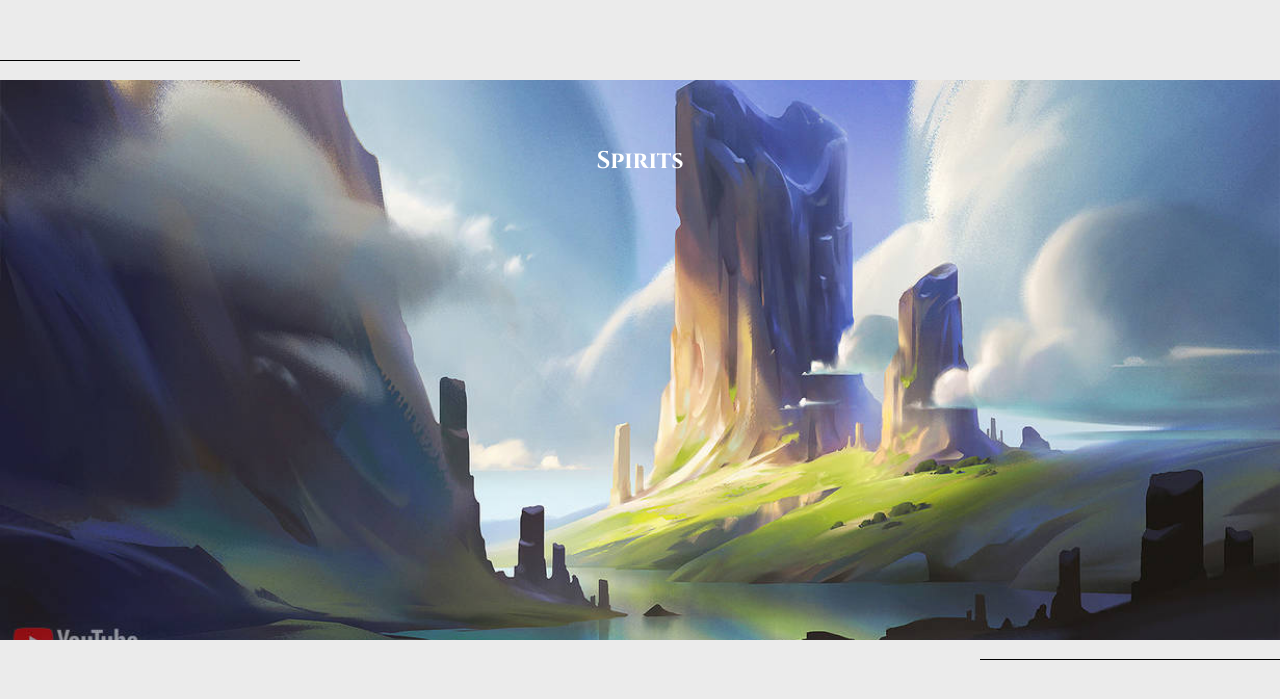
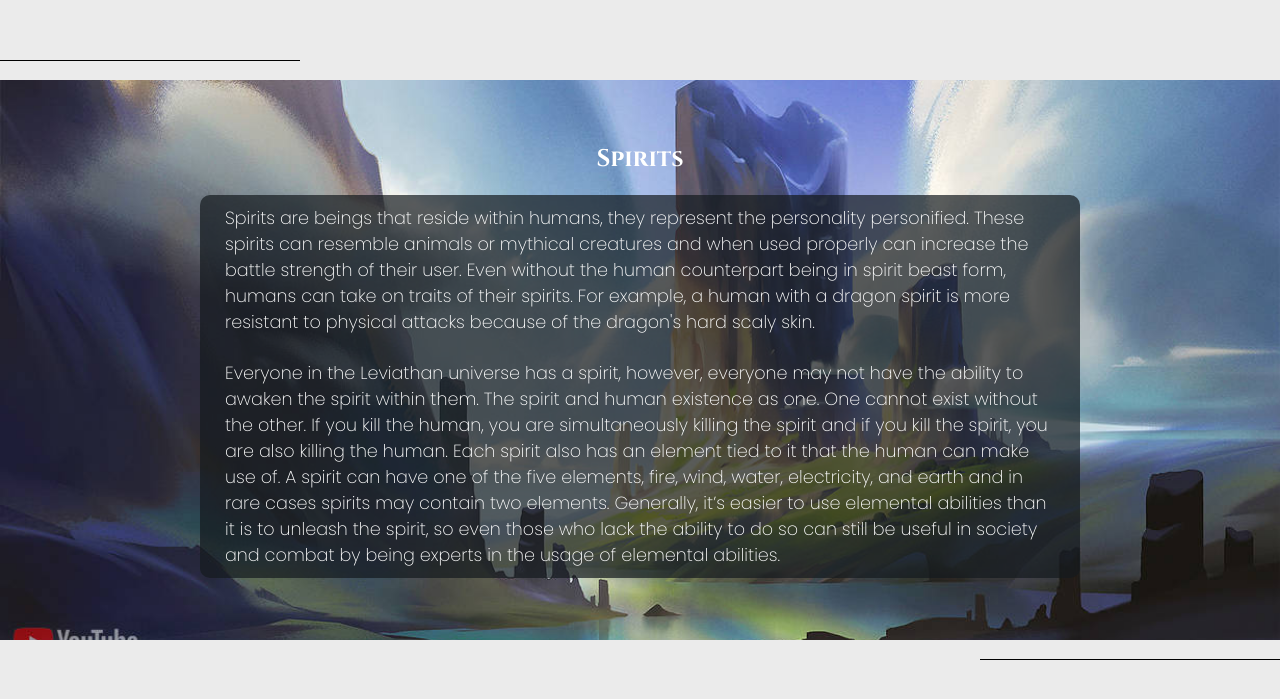
Before and after one commit to leviathan4/leviathan.github.io, a plain HTML site: page index.html in a window 1280 px wide. Shown: the part 3240-3939 px from the top of the page. Drawn offline with Linux system fonts and the light colour scheme.

Commit message:
Add files via upload

```diff
--- a/css/styles.css
+++ b/css/styles.css
@@ -256,7 +256,7 @@ section {
   color:#fff;
   z-index: 300;
 }
-.base p {
+/* .base p {
   padding: 10px 25px;
   font-family: poppins;
   font-size: 1.1rem;
@@ -265,9 +265,22 @@ section {
   color: #fff;
   background: rgba(21, 26, 31, 0.7);
   border-radius: 10px;
-
-}
-
+} */
+
+.base .text {
+  padding: 10px 25px;
+  font-family: poppins;
+  font-size: 1.1rem;
+  font-weight: 200;
+  z-index: 300;
+  color: #fff;
+  background: rgba(21, 26, 31, 0.7);
+  border-radius: 10px;
+}
+
+#spirits .text p:first-of-type {
+  margin-bottom: 25px;
+}
 
 
 
```
